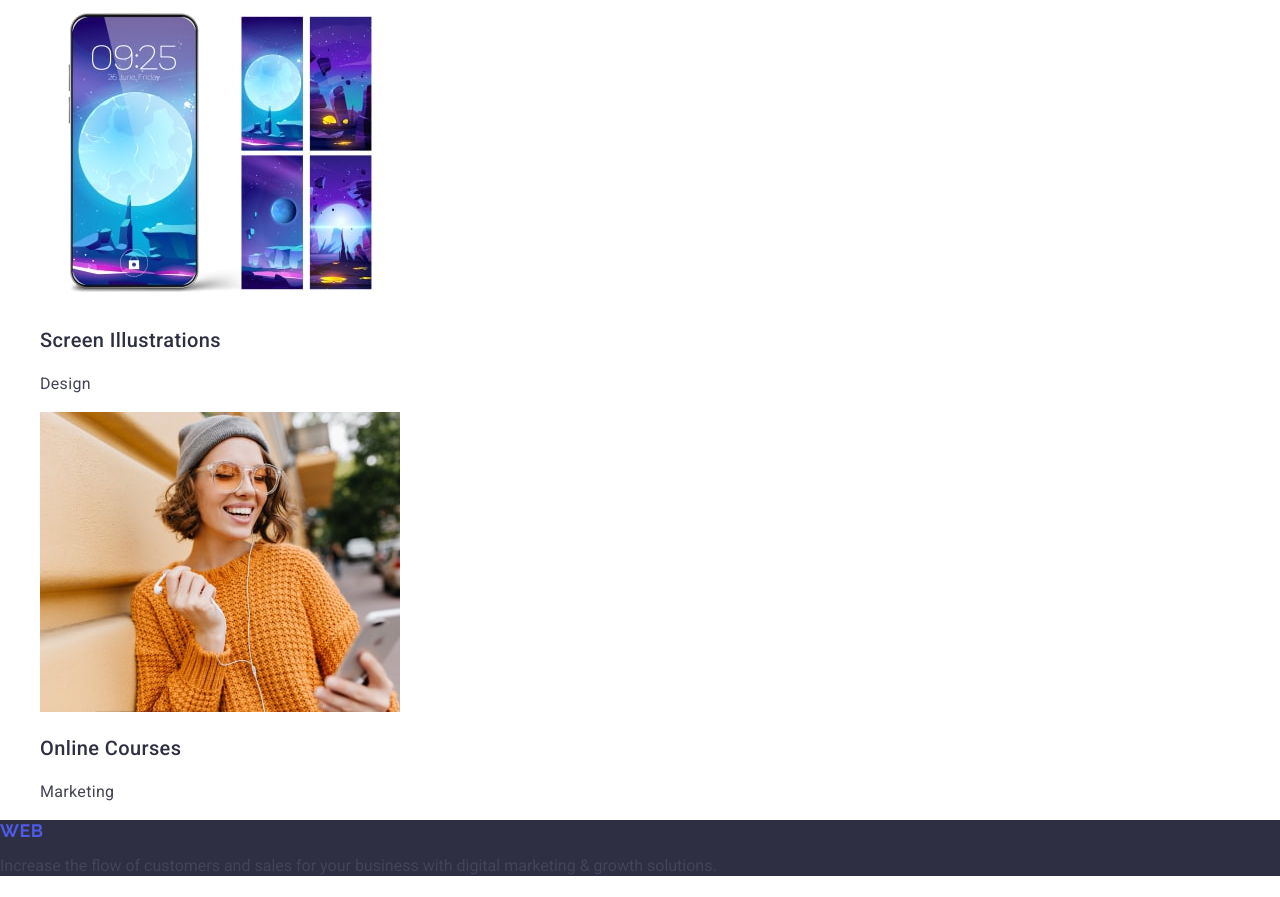
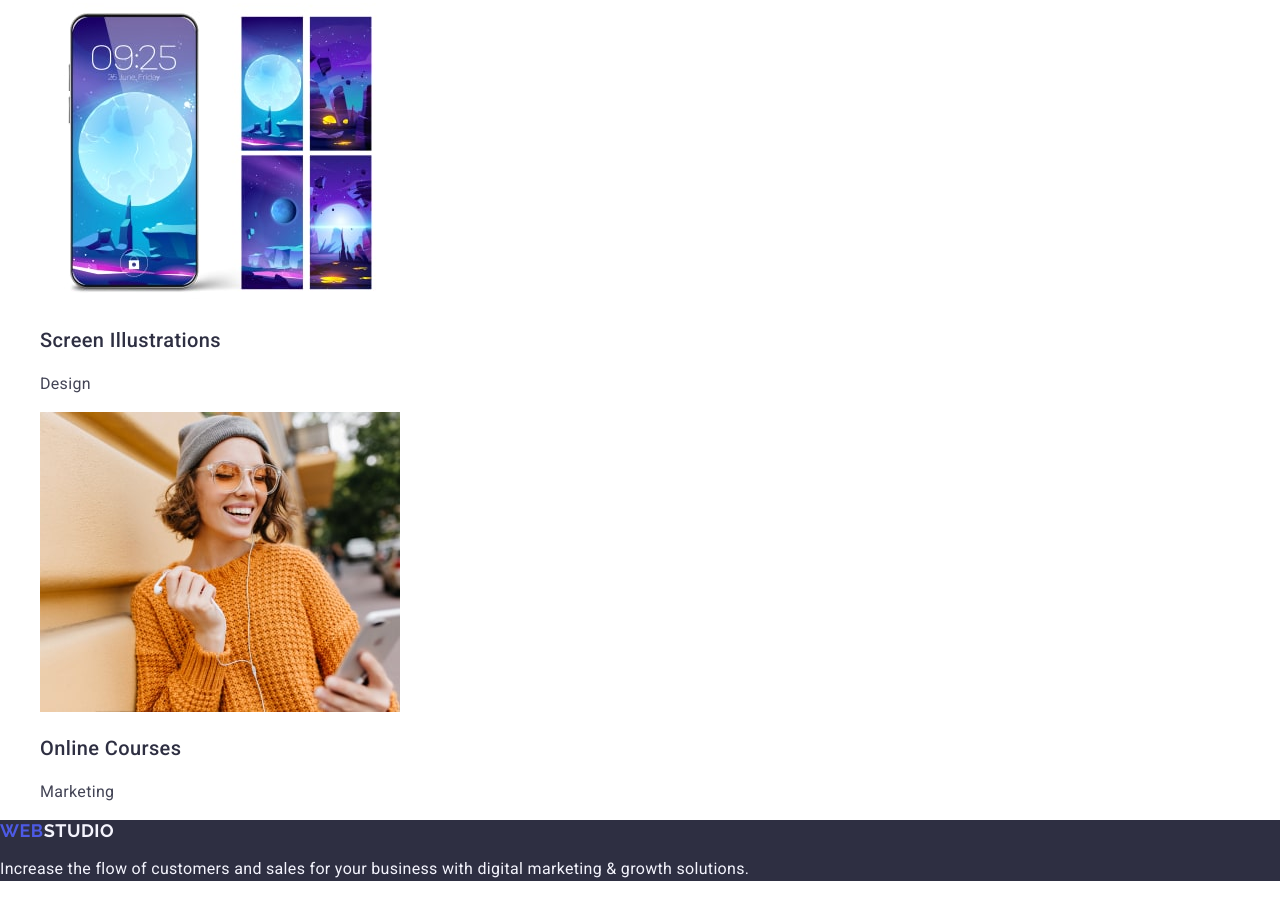
Before and after one commit to Kovshun-Olena/goit-markup-hw-02-, a plain HTML site: page index.html in a window 1280 px wide. Shown: the part 4043-4940 px from the top of the page. Drawn offline with nearby package versions, Linux system fonts and the light colour scheme.

Commit message:
section four

```diff
--- a/css/style.css
+++ b/css/style.css
@@ -27,8 +27,7 @@ a {
     letter-spacing: 0.03em;
 }
 
-.header-logo .logo-part,
-.footer-logo .logo-part {
+.header-logo .logo-part {
     color: #2e2f42;
 }
 
@@ -134,3 +133,17 @@ a {
 .page-footer {
     background-color: #2e2f42;
 }
+
+.logo-part {
+    color: #f4f4fd;
+}
+
+.text-footer {
+    line-height: 1.5;
+    letter-spacing: 0.02em;
+    color: #f4f4fd;
+}
+
+.footer-logo .logo-part {
+    color: #f4f4fd;
+}
--- a/index.html
+++ b/index.html
@@ -171,7 +171,7 @@
     <footer class="page-footer">
       <a class="logo footer-logo" href="./index.html"
       >Web<span class="logo-part">Studio</span></a>
-      <p>
+      <p class="text-footer">
         Increase the flow of customers and sales for your business with digital
         marketing & growth solutions.
       </p>
```
